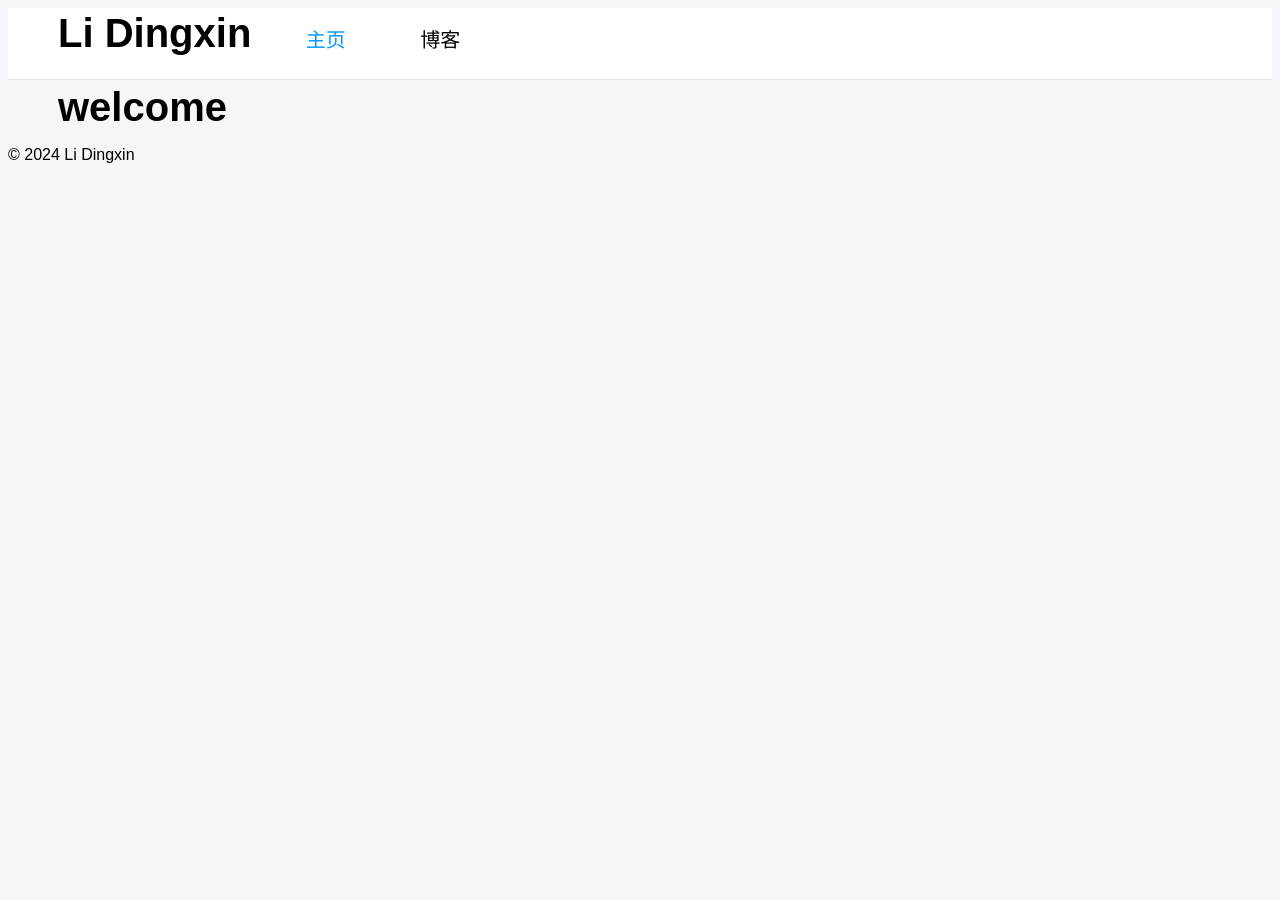
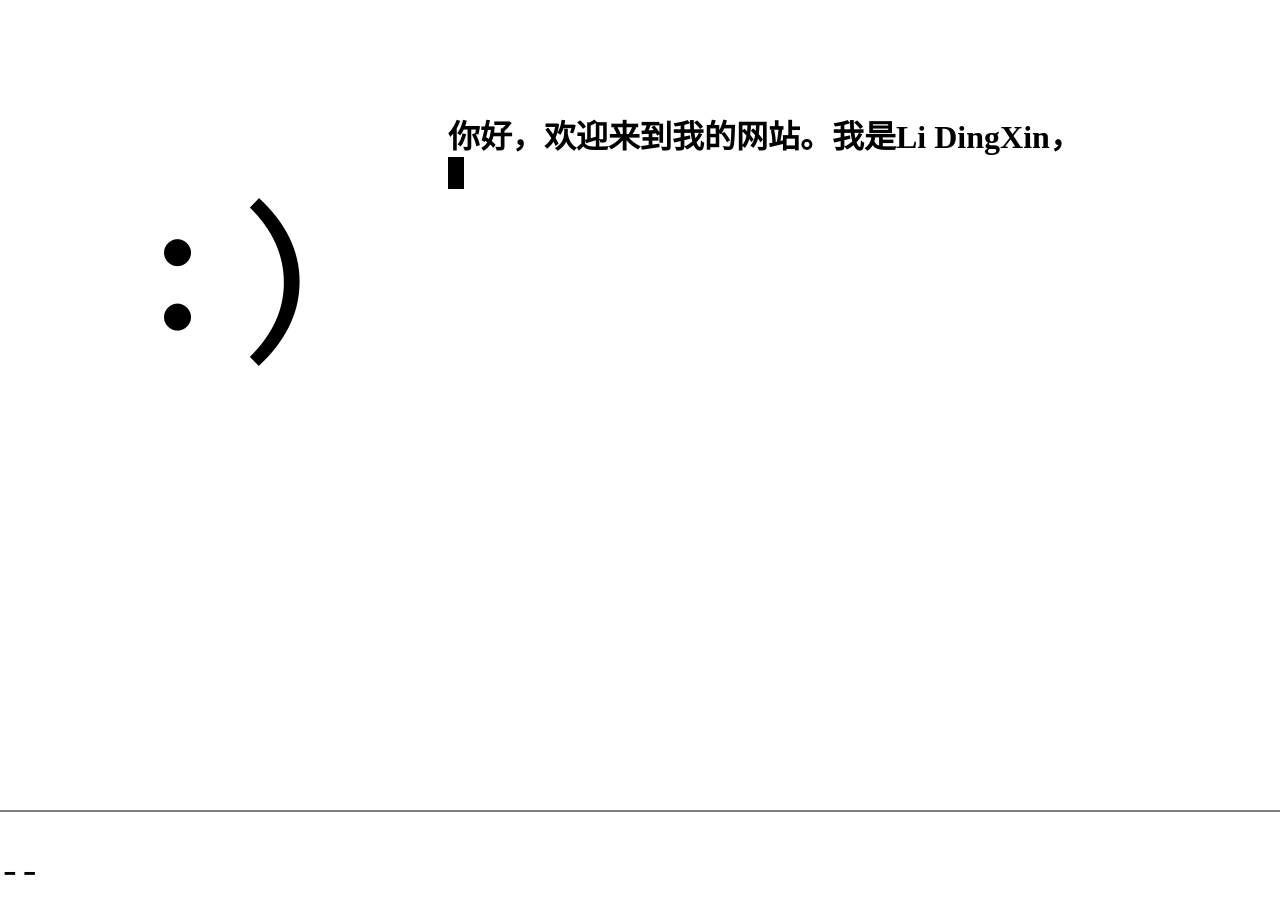
Before and after one commit to lushisi258/lushisi258.github.io, a Jekyll site: the page built from index.html, in a window 1280 px wide. Built offline with Jekyll 4.4.1, drawn with Linux system fonts in a browser that asks for light colours; some web fonts are replaced.

Commit message:
重构网站样式

```diff
--- a/Gemfile
+++ b/Gemfile
@@ -3,6 +3,7 @@ gem "jekyll", "~> 4.3.3"
 
 group :jekyll_plugins do
   gem "jekyll-feed", "~> 0.12"
+  gem "jekyll-sass-converter", "~> 2.0"
 end
 
 platforms :mingw, :x64_mingw, :mswin, :jruby do
--- a/_config.yml
+++ b/_config.yml
@@ -7,6 +7,7 @@ url: "http://www.lidingxin.top/"
 # 插件
 plugins:
   - jekyll-feed
+  - jekyll-sass-converter
 # 导航栏
 nav:
   - title: 主页
@@ -16,3 +17,5 @@ nav:
 # 其他页面
 include:
   - _pages
+sass:
+  sass_dir: _sass
--- a/_includes/footer.html
+++ /dev/null
@@ -1,3 +0,0 @@
-<footer>
-    <p>© {{ site.time | date: '%Y' }} {{ site.title }}</p>
-  </footer>
--- a/_includes/header.html
+++ /dev/null
@@ -1,12 +0,0 @@
-<link rel="stylesheet" href="{{ '/assets/css/header.css' | relative_url }}">
-
-<header>
-    <h1>{{ site.title }}</h1>
-    <nav>
-      <ul>
-        {% for nav in site.nav %}
-          <li><a href="{{ nav.url }}" {% if page.url == nav.url %}class="current"{% endif %}>
-            {{ nav.title }}</a></li>
-        {% endfor %}
-      </ul>
-</header>
--- a/_layouts/default.html
+++ b/_layouts/default.html
@@ -8,9 +8,23 @@
 </head>
 
 <body>
-  {% include header.html %}
-  {{ content }}
-  {% include footer.html %}
+
+  <!-- 大大大笑脸！ -->
+  <div class="smile-face">
+    :)
+  </div>
+  <!-- 内容 -->
+  <div class="content">
+    {{ content }}
+  </div>
+
+  <!-- 终端交互区 -->
+  <div class="terminal">
+    <label class="terminal-label">--></label>
+    <!-- 如果终端的输入框监听到了回车键，把输入框的文字作为参数传递给命令处理函数 -->
+    <input class="terminal-input" name="terminalInput" type="text"
+      onkeydown="if(event.keyCode==13) handleCommand(this.value)">
+  </div>
 </body>
 
 </html>
--- a/assets/css/default.css
+++ b/assets/css/default.css
@@ -1,4 +1,72 @@
-body {
-    background-color: #F4F6F9;
-    font-family: Arial, sans-serif;
-  }
+@font-face {
+    font-family: 'consolas';
+    src: url('/assets/fonts/consola.ttf') format('truetype');
+}
+@font-face {
+    font-family: 'ShuSong';
+    src: url('/assets/fonts/ShuSong.ttf') format('truetype');
+}
+
+
+/* 关于笑脸部分的布局 */
+.smile-face {
+    font-family: 'consolas';
+    font-size: 20vmin;
+    left: 10%;
+    top: 20%;
+    position: fixed;
+}
+
+
+/* 关于终端部分的布局 */
+.terminal {
+    top:90%;
+    left: 0%;
+    width: 100%;
+    height: 10%;
+    background-color: white;
+    border-top: 2px solid gray;
+    position: fixed;
+}
+
+.terminal-label {
+    right: 95.5%;
+    bottom: 10%;
+    height: 45%;
+    color: black;
+    background-color: white;
+    border: none;
+    font-family: 'consolas';
+    font-size: 4vh;
+    position: absolute;
+}
+
+.terminal-input {
+    right: 0%;
+    bottom: 10%;
+    width: 95%;
+    height: 45%;
+    color: black;
+    background-color: white;
+    border: none;
+    font-family: 'consolas';
+    font-size: 4vh;
+    position: absolute;
+}
+
+.terminal-input:focus {
+    outline: none;
+}
+
+
+/* 关于内容部分的布局 */
+.content {
+    top: 10%;
+    left: 35%;
+    width: 50%;
+    height: 80%;
+    font-family: 'consolas';
+    color: black;
+    background-color: white;
+    position: fixed;
+}
--- a/assets/css/header.css
+++ /dev/null
@@ -1,46 +0,0 @@
-@font-face {
-    font-family: 'SentyTeaFont';
-    src: url('/res/fonts/HanyiSentyTea.ttf') format('truetype');
-  }
-
-/*网站标题样式*/
-h1{
-    color: #000000;
-    font-family: "SentyTeaFont", "宋体", sans-serif;
-    font-size: 2.5em;
-    font-weight: 700;
-    margin: 0;
-    padding-left: 50px;
-}
-/*导航栏格式*/
-nav ul {
-    list-style-type: none; /* 移除导航列表项前的标记 */
-    padding: 0; /* 移除内边距 */
-  }
-
-  nav li {
-    display: inline-block; /* 设置列表项为内联块元素 */
-    margin-left: 50px;
-    margin-right: 20px; /* 在列表项之间添加一些间距 */
-  }
-/*header的整体设计*/
-header{
-    background-color: #FFFFFF;
-    padding-bottom: 10px;
-    border-bottom-color: #E7E7E7;
-    border-bottom-width: 1px;
-    border-bottom-style: solid;
-    margin-bottom: 5px;
-}
-h1, nav {
-    display: inline-block; /* 设置标题和导航为内联块元素 */
-  }
-a{
-    color: black;
-    font-family: "Heiti", "黑体", sans-serif;
-    font-size: 20px;
-    text-decoration: none;
-}
-a.current {
-    color: #0099FF;
-}
--- /dev/null
+++ b/assets/css/index.css
@@ -0,0 +1,21 @@
+@font-face{
+    font-family: 'JinKai';
+    src: url('/assets/fonts/JinKai.ttf') format('truetype');
+}
+
+#typewriter {
+    font-family: 'JinKai';
+}
+
+/* 光标闪烁效果 */
+.cursor {
+    display: inline-block;
+    width: 0.5em;
+    height: 1em;
+    background: black;
+    animation: blink 1s steps(2, start) infinite;
+}
+
+@keyframes blink {
+    to { visibility: hidden; }
+}
--- /dev/null
+++ b/assets/js/index.js
@@ -0,0 +1,17 @@
+var text = '你好，欢迎来到我的网站。我是Li DingXin，一名大二学生';
+var index = 0;
+var delay = 150; // 每个字符的延迟时间（毫秒）
+var cursor = document.querySelector('.cursor');
+
+function type() {
+    if (index < text.length) {
+        // 如果当前字符是标点符号，那么延迟时间加倍
+        var currentDelay = ['，', '。', '！', '？'].includes(text[index]) ? delay * 3 : delay;
+        document.getElementById('typewriter').innerText += text[index++];
+        // 将光标添加到文本后面
+        document.getElementById('typewriter').appendChild(cursor);
+        setTimeout(type, currentDelay);
+    }
+}
+
+type();
--- a/index.html
+++ b/index.html
@@ -2,4 +2,9 @@
 layout: default
 ---
 
-<h1>welcome</h1>
+<link rel="stylesheet" href="{{ '/assets/css/index.css' | relative_url }}">
+
+<h1 id="typewriter"></h1>
+<span class="cursor"></span>
+
+<script src="{{ '/assets/js/index.js' | relative_url }}"></script>
```
Also changed, not shown: assets/css/blogs.css (deleted, +0 -30 lines), assets/css/post.css (deleted, +0 -8 lines), Gemfile.lock, assets/fonts/consola.ttf (added), 2 other files.
